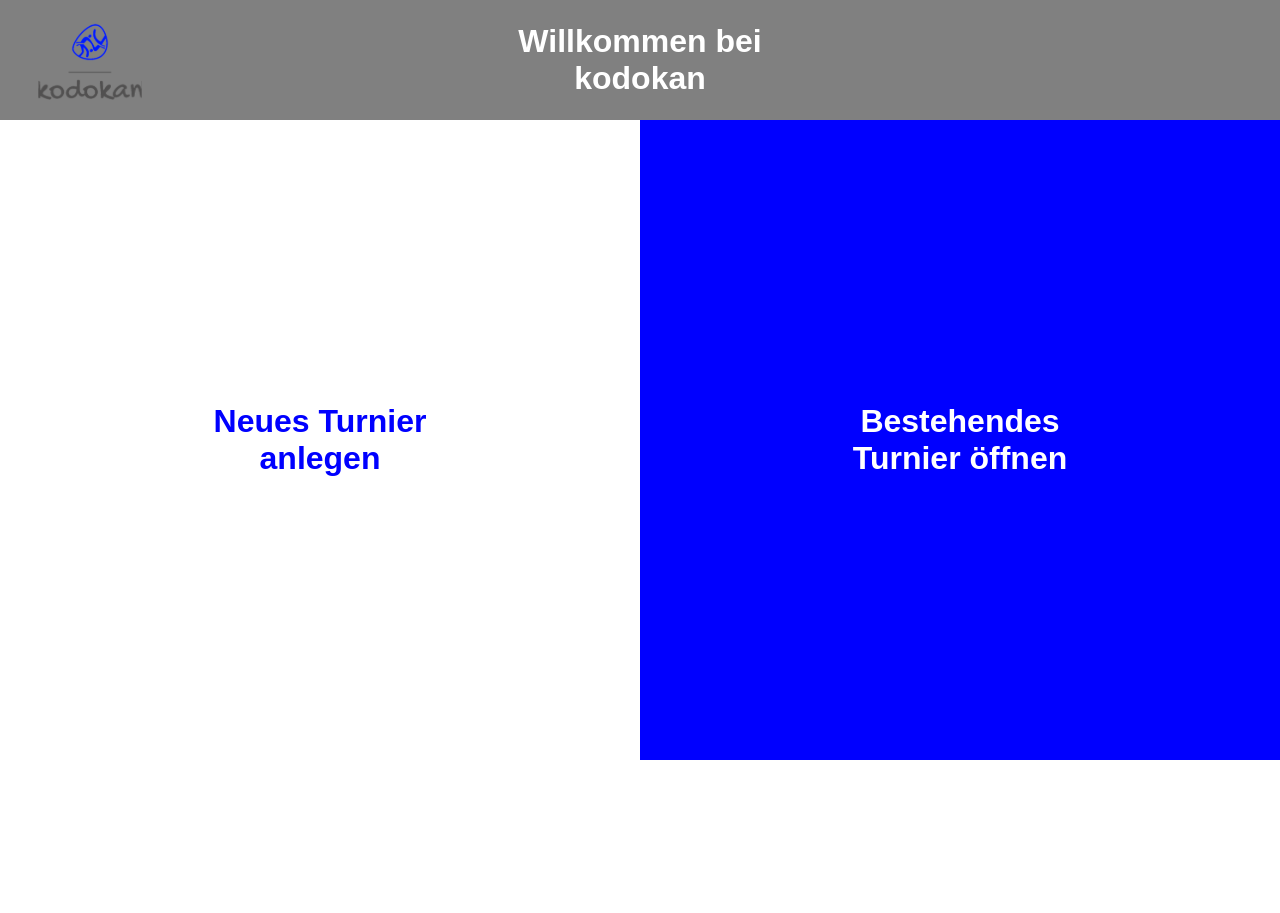
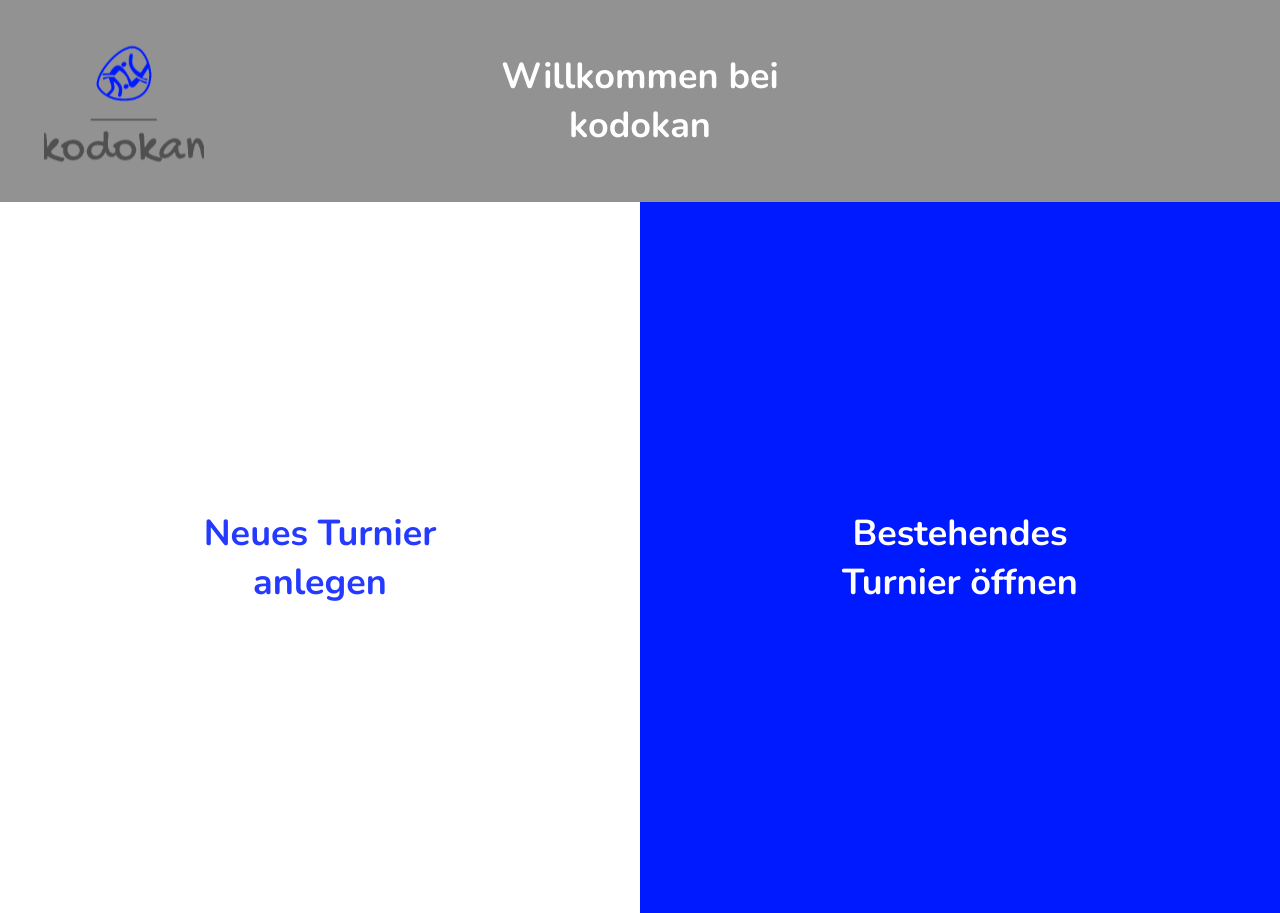
Before and after one commit to Rindersteak/JudoKampfFront, a React (Create React App) app: page / in a window 1280 px wide. Before the commit the page ends 800 px from the top, so only its background shows below. Built offline with nearby package versions, Linux system fonts and the light colour scheme.

Commit message:
HomePage

```diff
--- a/src/Pages/HomePage/HomePage.css
+++ b/src/Pages/HomePage/HomePage.css
@@ -1,7 +1,23 @@
+/* HomePage.css */
+
+* {
+    margin: 0;
+    padding: 0;
+    box-sizing: border-box;
+}
+
+body {
+    cursor: default;
+}
+
+
 .top-banner {
-    background-color: gray;
-    height: 15vh;
+    position: absolute;
     width: 100%;
+    height: 202px;
+    left: 0px;
+    top: 0px;
+    background-color: rgba(39, 39, 39, 0.5);
     display: flex;
     justify-content: center;
     align-items: center;
@@ -10,37 +26,52 @@
 }
 
 .logo {
-    height: 80px; /* Größe des Logos */
+    height: 146.91px;
     position: absolute;
-    left: 10px;
+    left: 44px;
 }
 
 .lower-container {
+    position: absolute;
+    width: 100%;
+    height: 711px;
+    left: 0px;
+    top: 202px;
     display: flex;
     flex-direction: row;
     width: 100%;
 }
 
 .left-container {
+    width: 50%;
     background-color: white;
-    height: 80vh;
-    width: 50vw;
     display: flex;
     justify-content: center;
     align-items: center;
     flex-direction: column;
     text-align: center;
-    color: blue;
+    color: rgba(0, 26, 255, 0.86);
 }
 
 .right-container {
-    background-color: blue;
-    color: white;
-    height: 80vh;
-    width: 50vw;
+    width: 50%;
+    background-color: #001AFF;
     display: flex;
     justify-content: center;
     align-items: center;
     flex-direction: column;
     text-align: center;
+    color: white;
 }
+
+h1 {
+    margin-top:0;
+    font-family: 'Nunito';
+    font-style: normal;
+    font-weight: 700;
+    font-size: 36px;
+    line-height: 49px;
+    display: flex;
+    align-items: center;
+    text-align: center;
+}
--- a/src/Pages/HomePage/HomePage.tsx
+++ b/src/Pages/HomePage/HomePage.tsx
@@ -3,6 +3,7 @@
 import React, { CSSProperties } from 'react';
 import logo from '../../img/kadokan_logo.svg';
 import './HomePage.css';
+import '../../styles.css'
 
 interface HomePageProps {
     onOpenFighterManager: () => void;
--- /dev/null
+++ b/src/styles.css
@@ -0,0 +1,180 @@
+/* styles.css */
+
+/* Importiert die Nunito Schriftart von Google Fonts */
+@import url('https://fonts.googleapis.com/css2?family=Nunito:wght@400;700;900&display=swap');
+
+/* Styling für den Titel */
+.titleStyle {
+    font-family: 'Nunito';
+    font-style: normal;
+    font-weight: 700;
+    font-size: 1.5em;
+    line-height: 1.5em;
+    text-align: center;
+    margin-bottom: 1em;
+}
+
+/* Styling für die Beschriftung der Eingabefelder */
+.inputLabel {
+    font-family: 'Nunito', sans-serif;
+    font-size: 1.25em;
+    font-weight: 700;
+    line-height: 1.35em;
+    letter-spacing: -0.02em;
+    color: #000000;
+    position: absolute;
+    top: -1.875em; /* Abstand nach oben anpassen */
+    left: 0;
+}
+
+/* Styling für Eingabefelder */
+.inputField {
+    width: 100%;
+    box-sizing: border-box;
+    border: none;
+    background: none;
+    height: 3em;
+    border-radius: 5px;
+    padding: 0 0.625em;
+    font-family: 'Nunito', sans-serif;
+    font-size: 1em;
+    background: #EDEFF2;
+}
+
+/* Styling für den "Hinzufügen" Button */
+.addButton {
+    display: flex;
+    flex-direction: row;
+    justify-content: center;
+    align-items: center;
+    width: 100%;
+    height: 1.6875em;
+    background: #001AFF;
+    box-shadow: 0px 4px 4px rgba(0, 0, 0, 0.25);
+    border-radius: 2px;
+    color: white;
+    font-family: 'Nunito', sans-serif;
+    font-style: normal;
+    font-size: 1.5em;
+    font-weight: 900;
+    line-height: 2.0625em;
+    letter-spacing: -0.02em;
+    border: none;
+    cursor: pointer;
+    margin-top: -1.125em;
+}
+
+/* Styling für den "Hinzufügen" Button beim Mouseover */
+.addButton:hover {
+    background: #000A91;
+}
+
+/* Styling für den "Hinzufügen" Button beim Klicken */
+.addButton:active {
+    background: #00056D;
+}
+
+/* Styling für den Eingabefeld Container */
+.inputContainer {
+    display: flex;
+    flex-direction: column;
+    margin-bottom: 3.76em;
+    width: 100%;
+    position: relative;
+    height: 1.9375em;
+    border-radius: 5px;
+}
+
+@media (min-width: 768px) {
+    .inputContainer {
+        width: 22.9375em; /* 367px */
+    }
+}
+
+/* Styling für Dropdown-Felder */
+.selectField {
+    width: 100%;
+    border-radius: 5px;
+    border: none;
+    padding: 0 0.625em;
+    font-family: 'Nunito', sans-serif;
+    font-size: 1em;
+    background: #EDEFF2;
+    appearance: none;
+    position: relative;
+    height: 1.9375em;
+    -moz-appearance: none;
+    -webkit-appearance: none;
+}
+
+/* Styling für das Pfeil-Icon von Dropdown-Feldern */
+.selectField:after {
+    content: "";
+    position: absolute;
+    top: 50%;
+    right: 0.625em;
+    border-left: 6px solid transparent;
+    border-right: 6px solid transparent;
+    border-top: 6px solid #001AFF;
+    transform: translateY(-50%);
+}
+
+/* Styling für den Formularcontainer */
+.formContainer {
+    display: flex;
+    flex-direction: column;
+    flex-wrap: wrap;
+    align-items: center; /* zentriert die Elemente horizontal */
+}
+
+/* Styling für den Container der Dropdown-Felder */
+.selectContainer {
+    position: relative;
+    display: inline-block;
+    width: 100%;
+}
+
+/* Styling für das Pfeil-Icon von Dropdown-Feldern */
+.selectContainer:after {
+    content: "";
+    position: absolute;
+    top: 50%;
+    right: 0.625em;
+    border-left: 12px solid transparent;
+    border-right: 12px solid transparent;
+    border-top: 12px solid #001AFF;
+    transform: translateY(-50%);
+}
+
+/* Styling für den Container der zwei Eingabefelder nebeneinander anordnet */
+.halfWidthWrapper {
+    display: flex;
+    flex-direction: column;
+    justify-content: space-between;
+    align-items: center; /* zentriert die Elemente horizontal */
+}
+
+@media (min-width: 768px) {
+    .halfWidthWrapper {
+        flex-direction: row;
+    }
+}
+
+/* Styling für die Eingabefelder in dem "halbe Breite" Container */
+.inputContainer.halfWidth {
+    width: 100%;
+    margin-bottom: 2.9375em;
+    height: 1.9375em;
+}
+
+@media (min-width: 768px) {
+    .inputContainer.halfWidth {
+        width: 10em; /* 160px */
+        margin-right: 2.9375em;
+    }
+}
+
+/* Entfernt den rechten Abstand vom letzten Eingabefeld in dem "halbe Breite" Container */
+.inputContainer.halfWidth:last-of-type {
+    margin-right: 0;
+}
```
